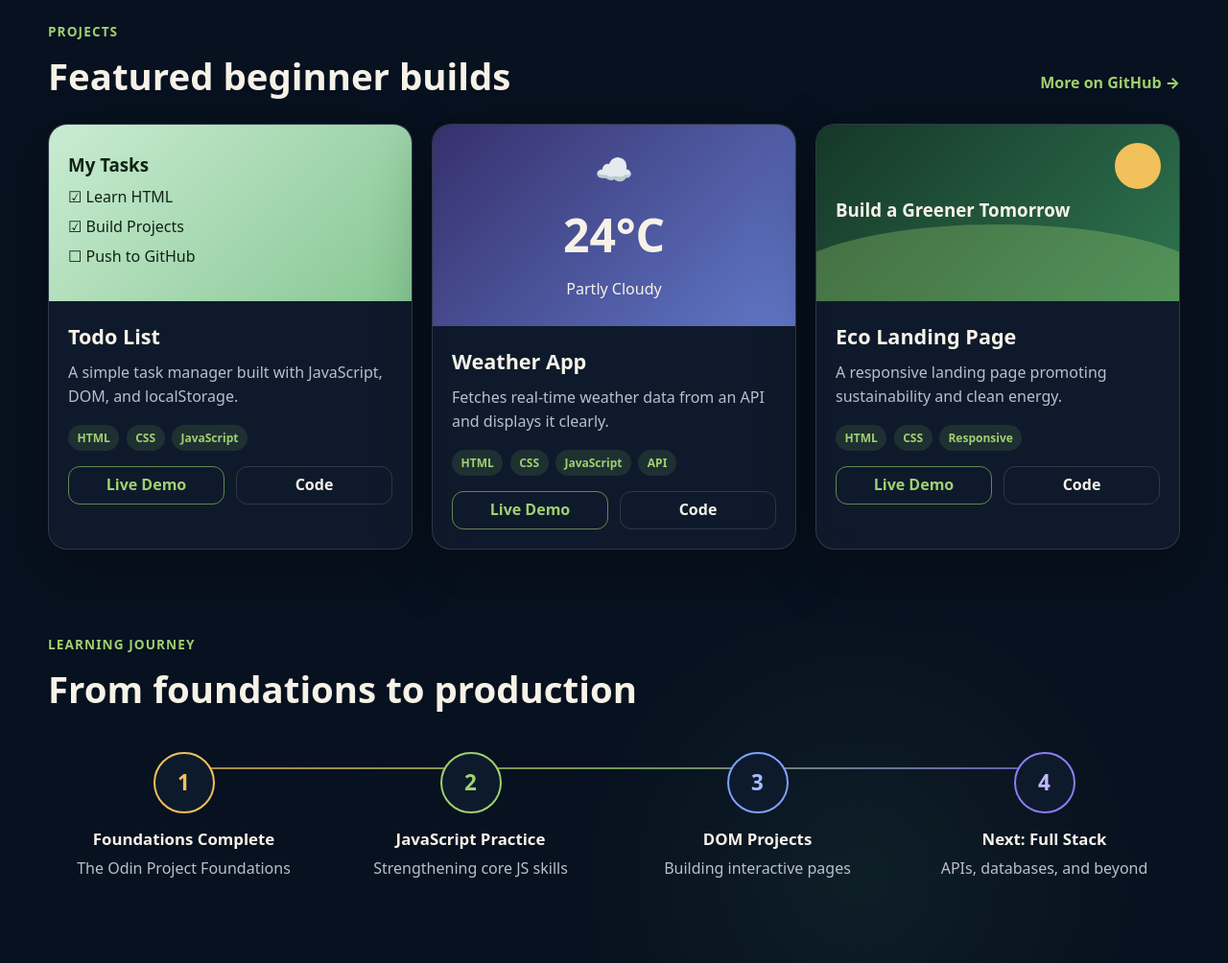
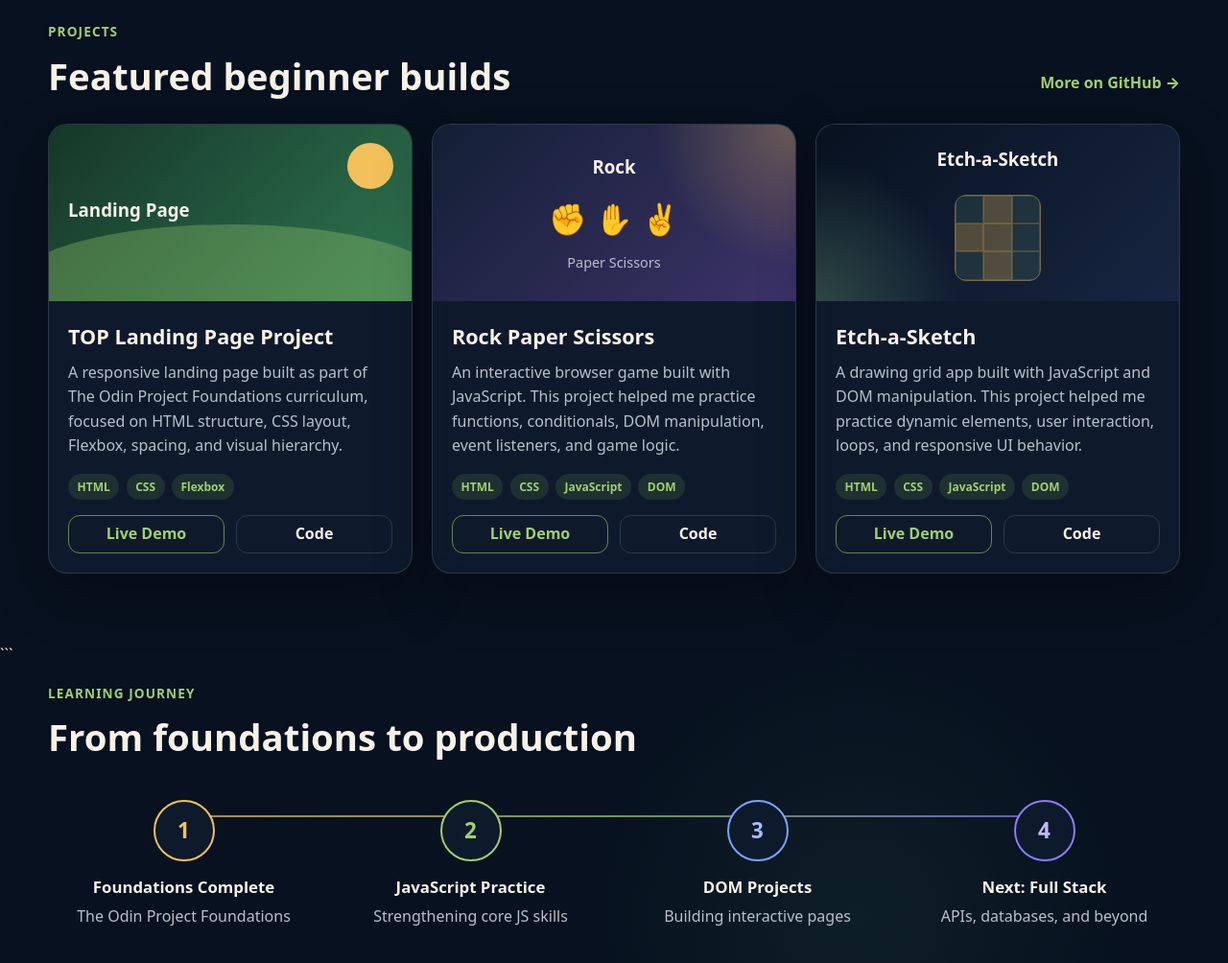
Before and after one commit to progritit/Portfolio, a plain HTML site: page index.html in a window 1280 px wide. Shown: the part 1240-2244 px from the top of the page at 96% size. Drawn offline with Linux system fonts and the light colour scheme.

Commit message:
Refine portfolio homepage with featured projects

````diff
--- a/index.html
+++ b/index.html
@@ -5,9 +5,9 @@
     <meta name="viewport" content="width=device-width, initial-scale=1.0" />
     <meta
       name="description"
-      content="Clebson Costa — aspiring full-stack web developer building real projects while learning through The Odin Project."
+      content="Clebson Web Dev — aspiring full-stack web developer building real projects while learning through The Odin Project."
     />
-    <title>Clebson Costa | Aspiring Full-Stack Web Developer</title>
+    <title>Clebson Web Dev | Full-Stack Web Developer</title>
     <link rel="icon" href="assets/icon.png" />
     <link rel="stylesheet" href="styles.css" />
     <script src="script.js" defer></script>
@@ -17,7 +17,7 @@
       <nav class="nav container" aria-label="Main navigation">
         <a class="logo" href="#home" aria-label="Clebson Costa home">
           <img src="assets/icon.png" alt="" />
-          <span>Clebson Costa</span>
+          <span>Clebson Web Dev</span>
         </a>
 
         <button class="nav-toggle" type="button" aria-expanded="false" aria-controls="nav-menu">
@@ -45,7 +45,7 @@
               <img src="assets/leaf.png" alt="" />
               Code. Learn. Build. Grow.
             </p>
-            <h1>Clebson Costa</h1>
+            <h1>Clebson Web Dev</h1>
             <p class="hero-subtitle">Aspiring Full-Stack Web Developer</p>
             <p class="hero-text">
               Building real projects while learning full-stack web development through The Odin Project.
@@ -75,7 +75,6 @@
 &lt;/html&gt;</code></pre>
               <div class="plant-orbit">
                 <img class="orbit" src="assets/orbit.png" alt="" />
-                <img class="leaf" src="assets/leaf.png" alt="" />
               </div>
             </div>
           </div>
@@ -103,11 +102,11 @@
               <span>Skills</span>
             </div>
             <div class="skills-list" aria-label="Current skills">
-              <span class="skill html">HTML</span>
-              <span class="skill css">CSS</span>
-              <span class="skill js">JavaScript</span>
-              <span class="skill git">Git</span>
-              <span class="skill github">GitHub</span>
+              <span class="skill html"><img src="https://cdn.jsdelivr.net/gh/devicons/devicon@latest/icons/html5/html5-original-wordmark.svg"/></span>
+              <span class="skill css"><img src="https://cdn.jsdelivr.net/gh/devicons/devicon@latest/icons/css3/css3-original-wordmark.svg" /></span>
+              <span class="skill js"><img src="https://cdn.jsdelivr.net/gh/devicons/devicon@latest/icons/javascript/javascript-original.svg" /></span>
+              <span class="skill git"><img src="https://cdn.jsdelivr.net/gh/devicons/devicon@latest/icons/git/git-plain-wordmark.svg" /></span>
+              <span class="skill github"><img src="https://cdn.jsdelivr.net/gh/devicons/devicon@latest/icons/github/github-original-wordmark.svg" /></span>
             </div>
           </article>
 
@@ -132,66 +131,126 @@
               <p class="section-kicker">Projects</p>
               <h2>Featured beginner builds</h2>
             </div>
-            <a class="text-link" href="https://github.com/clebsoncosta" target="_blank" rel="noreferrer">
+            <a class="text-link" href="https://github.com/progritit" target="_blank" rel="noreferrer">
               More on GitHub →
             </a>
           </div>
 
           <div class="project-grid">
             <article class="project-card card">
-              <div class="project-preview todo-preview">
-                <h3>My Tasks</h3>
-                <p>☑ Learn HTML</p>
-                <p>☑ Build Projects</p>
-                <p>☐ Push to GitHub</p>
+              <div class="project-preview eco-preview">
+                <h3>Landing Page</h3>
+                <div class="sun"></div>
+                <div class="hill"></div>
               </div>
+
               <div class="project-info">
-                <h3>Todo List</h3>
-                <p>A simple task manager built with JavaScript, DOM, and localStorage.</p>
-                <div class="tags"><span>HTML</span><span>CSS</span><span>JavaScript</span></div>
+                <h3>TOP Landing Page Project</h3>
+                <p>
+                  A responsive landing page built as part of The Odin Project Foundations curriculum,
+                  focused on HTML structure, CSS layout, Flexbox, spacing, and visual hierarchy.
+                </p>
+
+                <div class="tags">
+                  <span>HTML</span>
+                  <span>CSS</span>
+                  <span>Flexbox</span>
+                </div>
+
                 <div class="project-actions">
-                  <a href="#" class="small-btn">Live Demo</a>
-                  <a href="#" class="small-btn ghost">Code</a>
+                  <a href="https://progritit.github.io/TOP-Landing-Page-Project/" class="small-btn" target="_blank"
+                    rel="noreferrer">
+                    Live Demo
+                  </a>
+                  <a href="https://github.com/progritit/TOP-Landing-Page-Project" class="small-btn ghost" target="_blank"
+                    rel="noreferrer">
+                    Code
+                  </a>
                 </div>
               </div>
             </article>
 
             <article class="project-card card">
-              <div class="project-preview weather-preview">
-                <p class="weather-icon">☁️</p>
-                <h3>24°C</h3>
-                <p>Partly Cloudy</p>
+              <div class="project-preview rps-preview">
+                <h3>Rock</h3>
+                <p>✊ ✋ ✌️</p>
+                <span>Paper Scissors</span>
               </div>
+
               <div class="project-info">
-                <h3>Weather App</h3>
-                <p>Fetches real-time weather data from an API and displays it clearly.</p>
-                <div class="tags"><span>HTML</span><span>CSS</span><span>JavaScript</span><span>API</span></div>
+                <h3>Rock Paper Scissors</h3>
+                <p>
+                  An interactive browser game built with JavaScript. This project helped me practice
+                  functions, conditionals, DOM manipulation, event listeners, and game logic.
+                </p>
+
+                <div class="tags">
+                  <span>HTML</span>
+                  <span>CSS</span>
+                  <span>JavaScript</span>
+                  <span>DOM</span>
+                </div>
+
                 <div class="project-actions">
-                  <a href="#" class="small-btn">Live Demo</a>
-                  <a href="#" class="small-btn ghost">Code</a>
+                  <a href="https://progritit.github.io/TOP_PROJECT_Rock_Paper_Scissors/" class="small-btn" target="_blank"
+                    rel="noreferrer">
+                    Live Demo
+                  </a>
+                  <a href="https://github.com/progritit/TOP_PROJECT_Rock_Paper_Scissors" class="small-btn ghost"
+                    target="_blank" rel="noreferrer">
+                    Code
+                  </a>
                 </div>
               </div>
             </article>
 
             <article class="project-card card">
-              <div class="project-preview eco-preview">
-                <h3>Build a Greener Tomorrow</h3>
-                <div class="sun"></div>
-                <div class="hill"></div>
+              <div class="project-preview sketch-preview">
+                <h3>Etch-a-Sketch</h3>
+                <div class="sketch-grid">
+                  <span></span>
+                  <span></span>
+                  <span></span>
+                  <span></span>
+                  <span></span>
+                  <span></span>
+                  <span></span>
+                  <span></span>
+                  <span></span>
+                </div>
               </div>
+
               <div class="project-info">
-                <h3>Eco Landing Page</h3>
-                <p>A responsive landing page promoting sustainability and clean energy.</p>
-                <div class="tags"><span>HTML</span><span>CSS</span><span>Responsive</span></div>
+                <h3>Etch-a-Sketch</h3>
+                <p>
+                  A drawing grid app built with JavaScript and DOM manipulation. This project helped me
+                  practice dynamic elements, user interaction, loops, and responsive UI behavior.
+                </p>
+
+                <div class="tags">
+                  <span>HTML</span>
+                  <span>CSS</span>
+                  <span>JavaScript</span>
+                  <span>DOM</span>
+                </div>
+
                 <div class="project-actions">
-                  <a href="#" class="small-btn">Live Demo</a>
-                  <a href="#" class="small-btn ghost">Code</a>
+                  <a href="https://progritit.github.io/PROJECT_Etch-a-Sketch/" class="small-btn" target="_blank"
+                    rel="noreferrer">
+                    Live Demo
+                  </a>
+                  <a href="https://github.com/progritit/PROJECT_Etch-a-Sketch" class="small-btn ghost" target="_blank"
+                    rel="noreferrer">
+                    Code
+                  </a>
                 </div>
               </div>
             </article>
           </div>
         </div>
       </section>
+      ```
+
 
       <section class="section journey" id="journey">
         <div class="container">
@@ -236,17 +295,17 @@
           </div>
 
           <div class="contact-links">
-            <a class="contact-card card" href="mailto:clebsoncosta.dev@gmail.com">
+            <a class="contact-card card" href="mailto:clebsondossantosujm@gmail.com">
               <span>Email</span>
-              <strong>clebsoncosta.dev@gmail.com</strong>
+              <strong>clebsondossantosujm@gmail.com</strong>
             </a>
-            <a class="contact-card card" href="https://github.com/clebsoncosta" target="_blank" rel="noreferrer">
+            <a class="contact-card card" href="https://github.com/progritit" target="_blank" rel="noreferrer">
               <span>GitHub</span>
-              <strong>github.com/clebsoncosta</strong>
+              <strong>https://github.com/progritit</strong>
             </a>
-            <a class="contact-card card" href="https://linkedin.com/in/clebsoncosta" target="_blank" rel="noreferrer">
+            <a class="contact-card card" href="https://www.linkedin.com/in/clebsoncosta/" target="_blank" rel="noreferrer">
               <span>LinkedIn</span>
-              <strong>linkedin.com/in/clebsoncosta</strong>
+              <strong>https://www.linkedin.com/in/clebsoncosta/</strong>
             </a>
           </div>
         </div>
--- a/styles.css
+++ b/styles.css
@@ -492,6 +492,57 @@ pre {
   background: rgba(159, 208, 111, 0.32);
 }
 
+.rps-preview {
+  background:
+    radial-gradient(circle at top right, rgba(246, 198, 91, 0.3), transparent 35%),
+    linear-gradient(135deg, rgba(19, 31, 54, 0.95), rgba(66, 54, 111, 0.9));
+  display: grid;
+  place-items: center;
+  text-align: center;
+}
+
+.rps-preview p {
+  font-size: 2rem;
+  margin: 0.5rem 0;
+}
+
+.rps-preview span {
+  color: var(--muted);
+  font-size: 0.9rem;
+}
+
+.sketch-preview {
+  background:
+    radial-gradient(circle at bottom left, rgba(143, 214, 148, 0.25), transparent 35%),
+    linear-gradient(135deg, rgba(7, 17, 31, 0.95), rgba(24, 38, 67, 0.95));
+  display: grid;
+  place-items: center;
+  gap: 1rem;
+  text-align: center;
+}
+
+.sketch-grid {
+  display: grid;
+  grid-template-columns: repeat(3, 1fr);
+  width: 90px;
+  height: 90px;
+  border: 1px solid rgba(246, 198, 91, 0.45);
+  border-radius: 0.75rem;
+  overflow: hidden;
+}
+
+.sketch-grid span {
+  border: 1px solid rgba(246, 198, 91, 0.18);
+  background: rgba(143, 214, 148, 0.12);
+}
+
+.sketch-grid span:nth-child(2),
+.sketch-grid span:nth-child(4),
+.sketch-grid span:nth-child(5),
+.sketch-grid span:nth-child(8) {
+  background: rgba(246, 198, 91, 0.28);
+}
+
 .project-info {
   padding: 1.25rem;
 }
````
